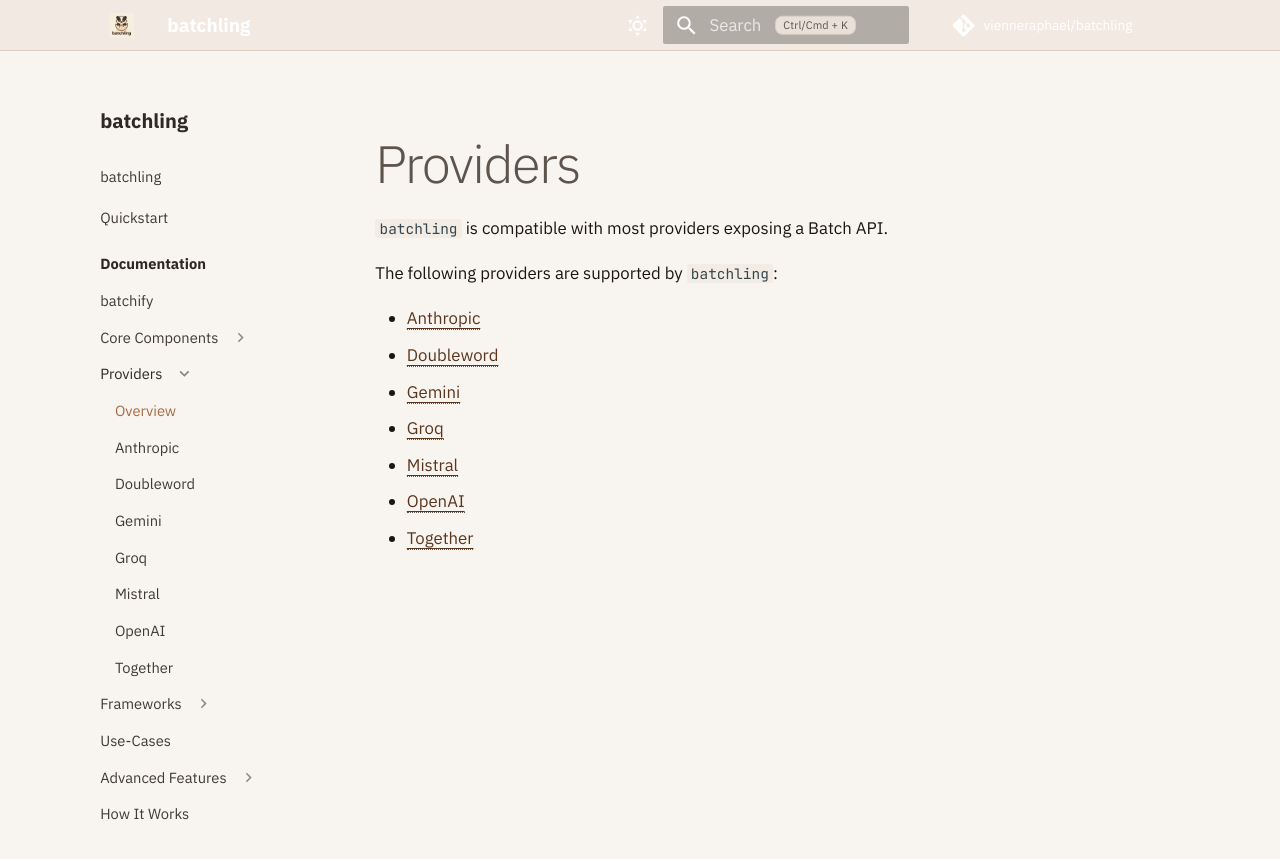
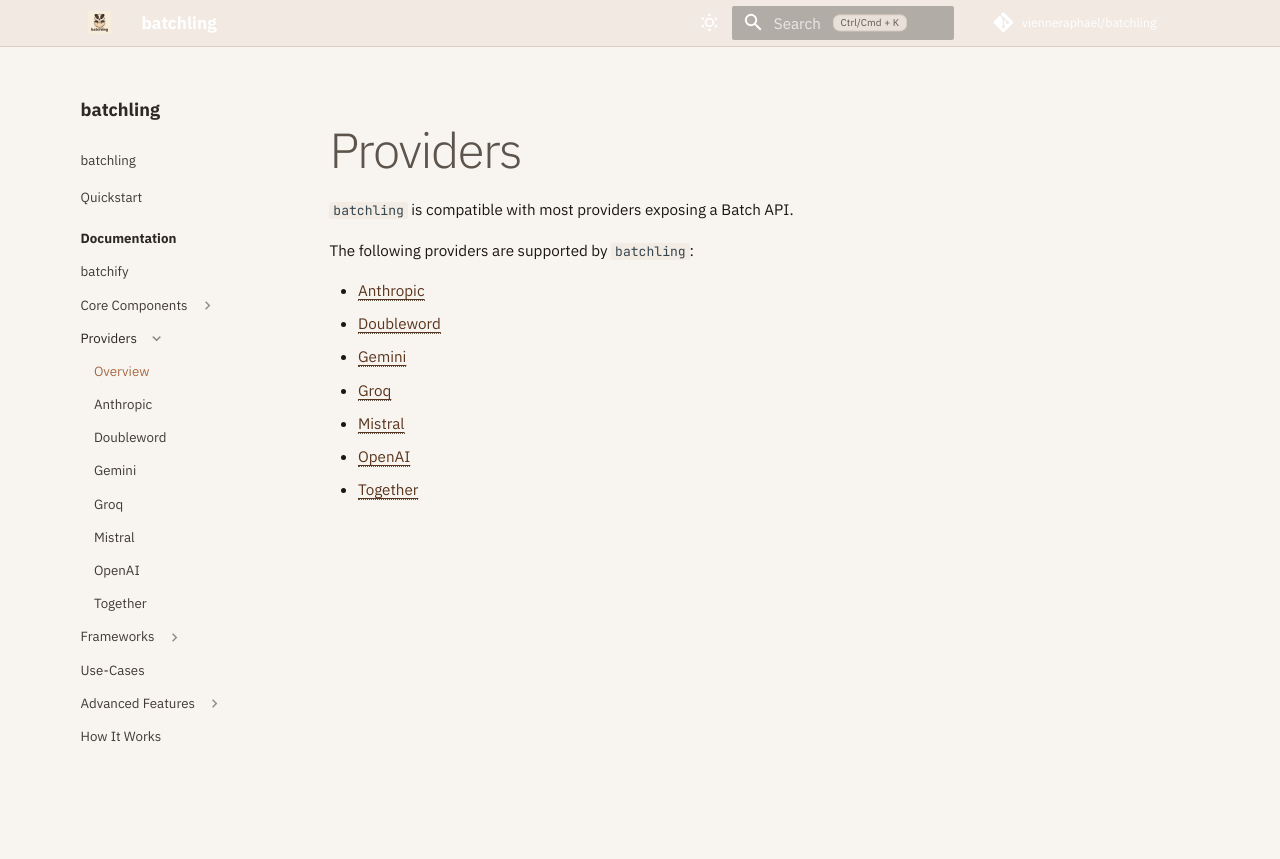
Before and after one commit to vienneraphael/batchling, an MkDocs documentation site: the page built from docs/providers.md, in a window 1280 px wide. Shown: the top 859 px of the page. Built offline with MkDocs 1.6.1 and Material for MkDocs 9.7.7, drawn with Linux system fonts in a browser that asks for light colours; comment, search, counter and statistics services are not loaded.

Commit message:
improve layout

```diff
--- a/docs/assets/stylesheets/extra.css
+++ b/docs/assets/stylesheets/extra.css
@@ -56,7 +56,7 @@
 }
 
 html {
-  font-size: 21px;
+  font-size: 19px;
 }
 
 .md-main {
@@ -620,7 +620,7 @@
 
 @media screen and (min-width: 76.25em) {
   :root {
-    --docs-sidebar-inset: clamp(4.4rem, 7.5vw, 6.2rem);
+    --docs-sidebar-inset: clamp(2.5rem, 6vw, 6.5rem);
   }
 
   .md-header__inner {
@@ -629,7 +629,7 @@
   }
 
   .md-grid {
-    max-width: 86rem;
+    max-width: 84rem;
   }
 
   .md-main__inner {
```
